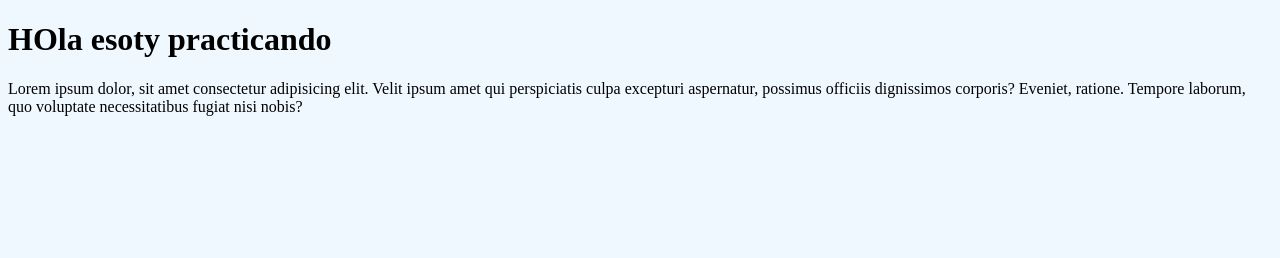
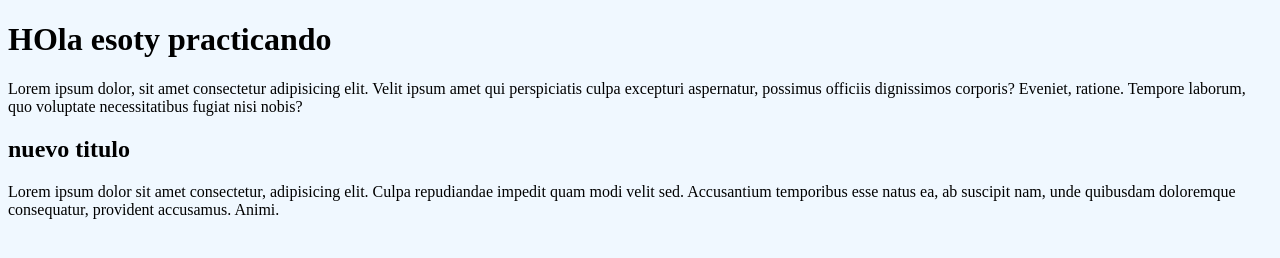
Before and after one commit to Gotharo/Styding-Git, a plain HTML site: page index.html in a window 1280 px wide. Drawn offline with Linux system fonts and the light colour scheme.

Commit message:
se agrega nuevo titulo y parrafo

```diff
--- a/index.html
+++ b/index.html
@@ -9,5 +9,7 @@
 <body>
     <h1>HOla esoty practicando</h1>
     <p> Lorem ipsum dolor, sit amet consectetur adipisicing elit. Velit ipsum amet qui perspiciatis culpa excepturi aspernatur, possimus officiis dignissimos corporis? Eveniet, ratione. Tempore laborum, quo voluptate necessitatibus fugiat nisi nobis?</p>
+    <h2> nuevo titulo</h2>
+    <p> Lorem ipsum dolor sit amet consectetur, adipisicing elit. Culpa repudiandae impedit quam modi velit sed. Accusantium temporibus esse natus ea, ab suscipit nam, unde quibusdam doloremque consequatur, provident accusamus. Animi.</p>
 </body>
 </html>
```
